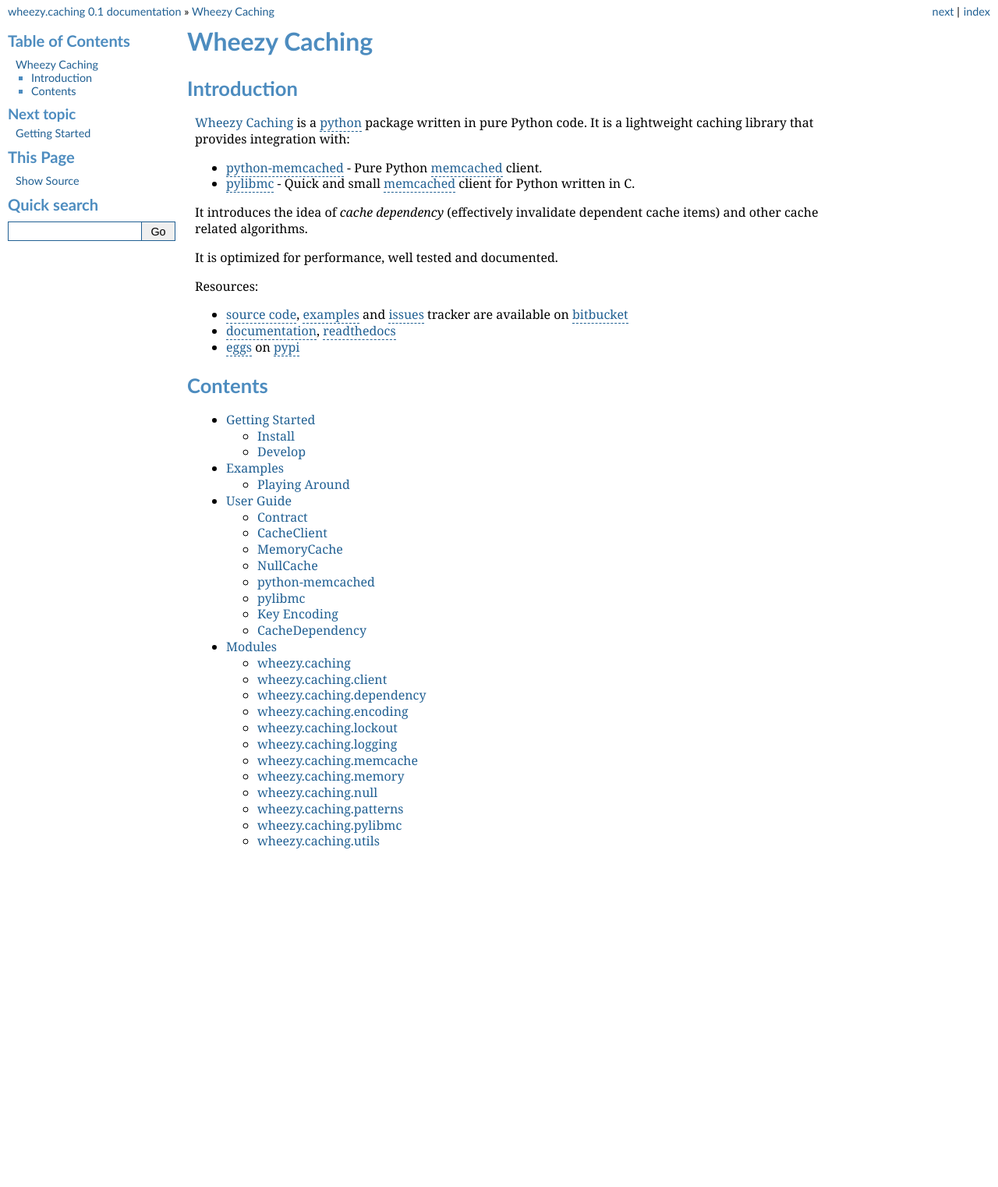
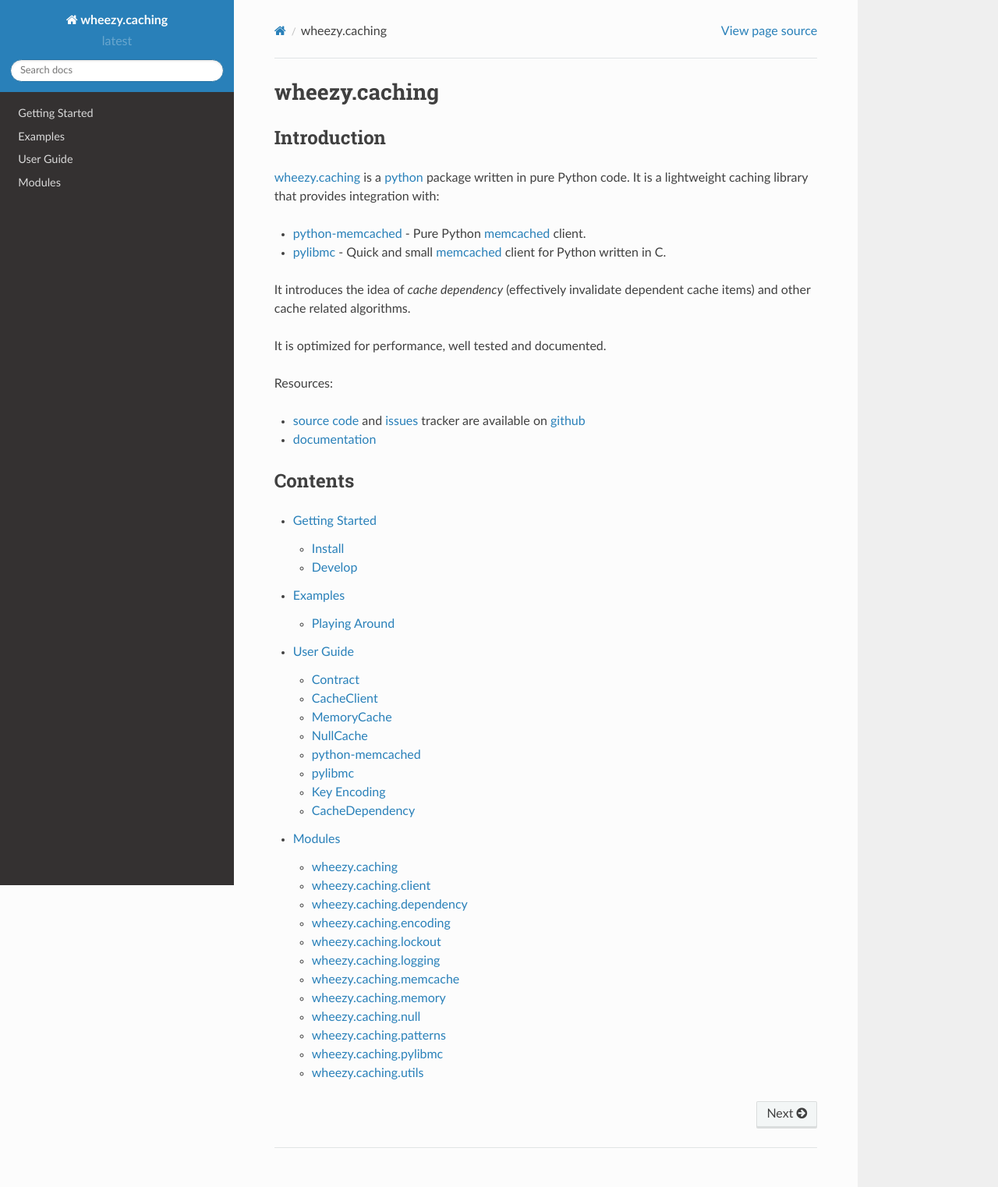
Before and after one commit to akornatskyy/wheezy.caching, a Sphinx documentation site: the page built from doc/index.rst, in a window 1280 px wide. Shown: the whole page at 78% size. Built offline with Sphinx 7.4.7 and the Read the Docs theme 2.0.0, drawn with Linux system fonts in a browser that asks for light colours; before the commit the page ends 1135 px from its top, so only the background shows below that.

Commit message:
Updated docs to use sphinx rtd theme.

```diff
--- a/doc/conf.py
+++ b/doc/conf.py
@@ -33,7 +33,8 @@
 # extensions coming with Sphinx (named 'sphinx.ext.*') or your custom ones.
 extensions = [
     'sphinx.ext.autodoc', 'sphinx.ext.doctest',
-    'sphinx.ext.coverage', 'sphinx.ext.viewcode'
+    'sphinx.ext.coverage', 'sphinx.ext.viewcode',
+    'sphinx_rtd_theme'
 ]
 
 # Add any paths that contain templates here, relative to this directory.
@@ -49,17 +50,17 @@
 master_doc = 'index'
 
 # General information about the project.
-project = u'wheezy.caching'
-copyright = u'2011, Andriy Kornatskyy'
+project = 'wheezy.caching'
+copyright = '2011, Andriy Kornatskyy'
 
 # The version info for the project you're documenting, acts as replacement for
 # |version| and |release|, also used in various other places throughout the
 # built documents.
 #
 # The short X.Y version.
-version = '0.1'
+version = 'latest'
 # The full version, including alpha/beta/rc tags.
-release = '0.1'
+release = 'latest'
 
 # The language for content autogenerated by Sphinx. Refer to documentation
 # for a list of supported languages.
@@ -91,7 +92,7 @@
 # show_authors = False
 
 # The name of the Pygments (syntax highlighting) style to use.
-pygments_style = 'colorful'
+# pygments_style = 'colorful'
 
 # A list of ignored prefixes for module index sorting.
 # modindex_common_prefix = []
@@ -101,36 +102,16 @@
 
 # The theme to use for HTML and HTML Help pages.  See the documentation for
 # a list of builtin themes.
-html_theme = 'default'
+html_theme = 'sphinx_rtd_theme'
 
 # The style sheet to use for HTML pages.
-html_style = 'style.css'
+# html_style = 'style.css'
 
 # Theme options are theme-specific and customize the look and feel of a theme
 # further.  For a list of options available for each theme, see the
 # documentation.
-html_theme_options = {
-    'footerbgcolor': '#FFF',
-    'footertextcolor': '#000',
-    'sidebarbgcolor': '#FFF',
-    'sidebartextcolor': '#4d8cbf',
-    'sidebarlinkcolor': '#216093',
-    'relbarbgcolor': '#FFF',
-    'relbartextcolor': '#000',
-    'relbarlinkcolor': '#216093',
-    'bgcolor': '#FFF',
-    'textcolor': '#000',
-    'linkcolor': '#216093',
-    'visitedlinkcolor': '#216093',
-    'headbgcolor': '#FFF',
-    'headtextcolor': '#4d8cbf',
-    'codebgcolor': '#FFF',
-    'codetextcolor': '#060',
-    'bodyfont': 'Georgia, serif',
-    'headfont': 'Calibri, sans-serif',
-    'stickysidebar': True,
-    'externalrefs': True
-}
+# html_theme_options = {
+# }
 
 # Add any paths that contain custom themes here, relative to this directory.
 # html_theme_path = []
@@ -154,7 +135,7 @@
 # Add any paths that contain custom static files (such as style sheets) here,
 # relative to this directory. They are copied after the builtin static files,
 # so a file named 'default.css' will overwrite the builtin 'default.css'.
-html_static_path = ['static']
+# html_static_path = ['static']
 
 # If not '', a 'Last updated on:' timestamp is inserted at every page bottom,
 # using the given strftime format.
@@ -213,8 +194,8 @@
 # (source start file, target name, title, author, documentclass
 # [howto/manual]).
 latex_documents = [
-    ('index', 'wheezy.caching.tex', u'wheezy.caching Documentation',
-     u'Andriy Kornatskyy', 'manual'),
+    ('index', 'wheezy.caching.tex', 'wheezy.caching documentation',
+     'Andriy Kornatskyy', 'manual'),
 ]
 
 # The name of an image file (relative to this directory) to place at the top
@@ -246,6 +227,6 @@
 # One entry per manual page. List of tuples
 # (source start file, name, description, authors, manual section).
 man_pages = [
-    ('index', 'wheezy.caching', u'wheezy.caching Documentation',
-     [u'Andriy Kornatskyy'], 1)
+    ('index', 'wheezy.caching', 'wheezy.caching documentation',
+     ['Andriy Kornatskyy'], 1)
 ]
--- a/doc/index.rst
+++ b/doc/index.rst
@@ -1,6 +1,6 @@
 .. _`wheezy.caching`:
 
-Wheezy Caching
+wheezy.caching
 ==============
 
 Introduction
@@ -19,10 +19,9 @@
 
 Resources:
 
-* `source code`_, `examples`_ and `issues`_ tracker are available
-  on `bitbucket`_
-* `documentation`_, `readthedocs`_
-* `eggs`_ on `pypi`_
+* `source code`_ and `issues`_ tracker are available
+  on `github`_
+* `documentation`_
 
 Contents
 --------
@@ -35,15 +34,11 @@
    userguide
    modules
 
-.. _`bitbucket`: http://bitbucket.org/akorn/wheezy.caching
-.. _`documentation`: http://packages.python.org/wheezy.caching
-.. _`eggs`: http://pypi.python.org/pypi/wheezy.caching
-.. _`examples`: http://bitbucket.org/akorn/wheezy.caching/src/tip/demos
-.. _`issues`: http://bitbucket.org/akorn/wheezy.caching/issues
+.. _`github`: https://github.com/akornatskyy/wheezy.caching
+.. _`documentation`: https://wheezycaching.readthedocs.io/en/latest/
+.. _`issues`: https://github.com/akornatskyy/wheezy.caching/issues
 .. _`memcached`: http://memcached.org
 .. _`pylibmc`: http://pypi.python.org/pypi/pylibmc
-.. _`pypi`: http://pypi.python.org
 .. _`python`: http://www.python.org
 .. _`python-memcached`: http://pypi.python.org/pypi/python-memcached
-.. _`readthedocs`: http://readthedocs.org/builds/wheezycaching
-.. _`source code`: http://bitbucket.org/akorn/wheezy.caching/src
+.. _`source code`: https://github.com/akornatskyy/wheezy.caching
--- a/doc/static/style.css
+++ /dev/null
@@ -1,54 +0,0 @@
-@import url("default.css");
-
-div.body h1,
-div.body h2,
-div.body h3,
-div.body h4,
-div.body h5,
-div.body h6,
-div.sphinxsidebar h3,
-div.sphinxsidebar h4 {
-    font-weight: bold;
-    border-bottom: none;
-}
-
-pre {
-    line-height: 14pt;
-    margin: 17pt;
-    padding-left: 1em;
-    border: none;
-    border-left: 3px solid #EE9816;
-    font-family: 'Consolas','Deja Vu Sans Mono','Bitstream Vera Sans Mono',monospace;
-    font-size: 0.9em;
-}
-
-div.body p, div.body dd, div.body li {
-    text-align: left;
-}
-
-.highlight {
-    background: #FFF !important;
-}
-
-th.field-name {
-    background: #FFF;
-}
-
-div.related {
-    position: fixed;
-}
-
-div.body {
-    top: 30px;
-    bottom: 0;
-    right: 0;
-    left: 230px;
-    margin: 0;
-    position: fixed;
-    overflow: auto;
-    height: auto;
-}
-
-div.related, div.sphinxsidebar {
-    font-family: Calibri, sans-serif;
-}
```
Also changed, not shown: README.md (+1 -1 lines), 2 other files.
